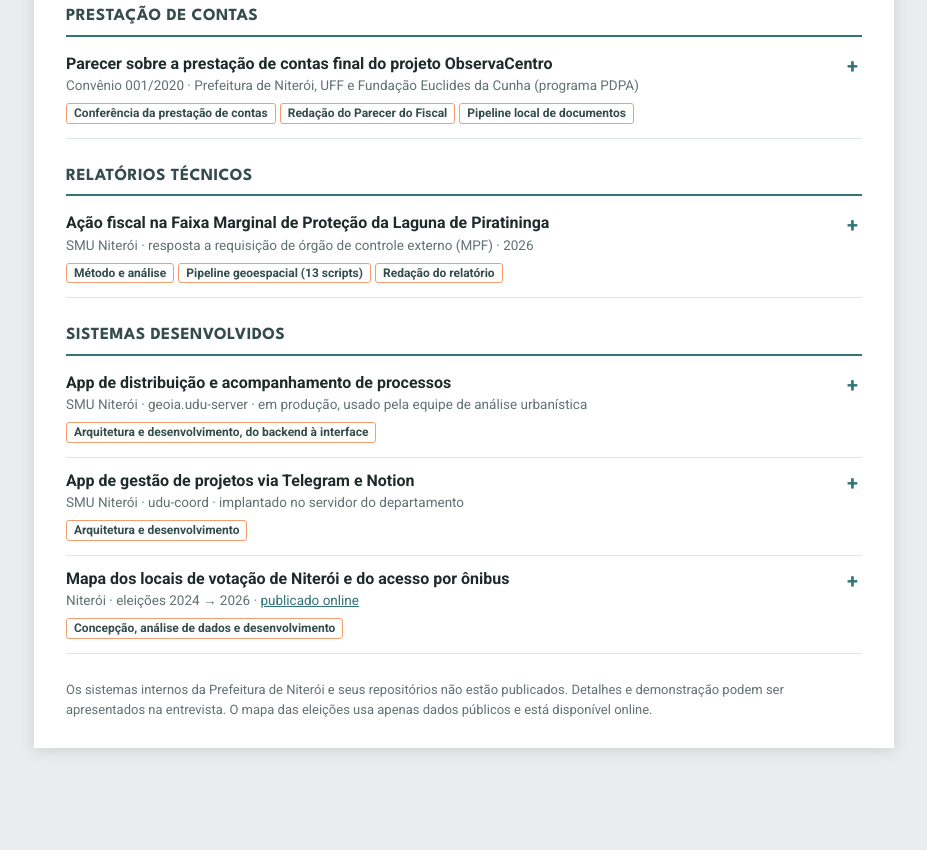
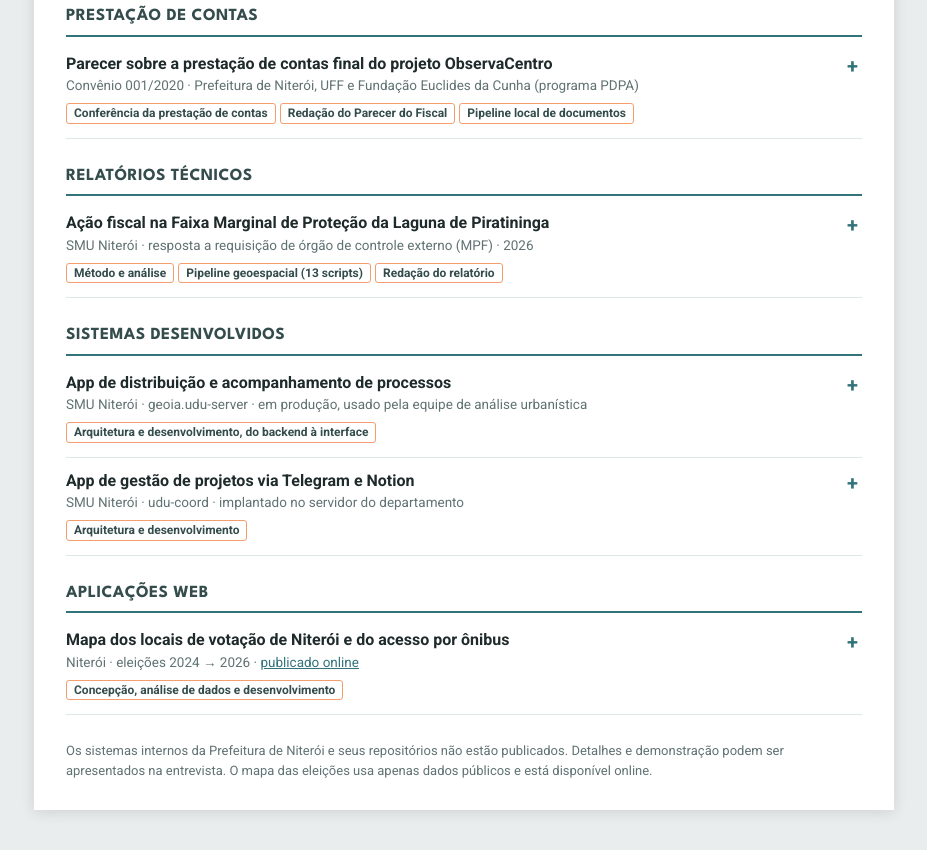
Before and after one commit to barboguim/cv, a plain HTML site: page projetos.html in a window 1280 px wide. Shown: the part 483-1333 px from the top of the page, without its empty margins (176-1103 px from the left). Before the commit the page ends 1271 px from the top, so only its background shows below. Drawn offline with Linux system fonts and the light colour scheme.

Commit message:
Portfólio: seção Aplicações web com o mapa dos locais de votação; CV: Perfil com análises territoriais, aplicações web e análises geoespaciais

```diff
--- a/projetos.html
+++ b/projetos.html
@@ -338,6 +338,10 @@ code { font-family:Consolas,monospace; font-size:.92em; background:var(--soft);
       <p class="tools">Python · n8n · Docker · Cloudflare Tunnel · Notion API · Telegram Bot API · Gemini (com fallback determinístico)</p>
     </div>
   </details>
+</section>
+
+<section>
+  <h2>Aplicações web</h2>
   <details>
     <summary><h3>Mapa dos locais de votação de Niterói e do acesso por ônibus</h3>
       <span class="meta">Niterói · eleições 2024 → 2026 · <a href="https://mobi-pleito-2026.vercel.app">publicado online</a></span>
```
Also changed, not shown: index.html (+1 -1 lines), 1 other file.
